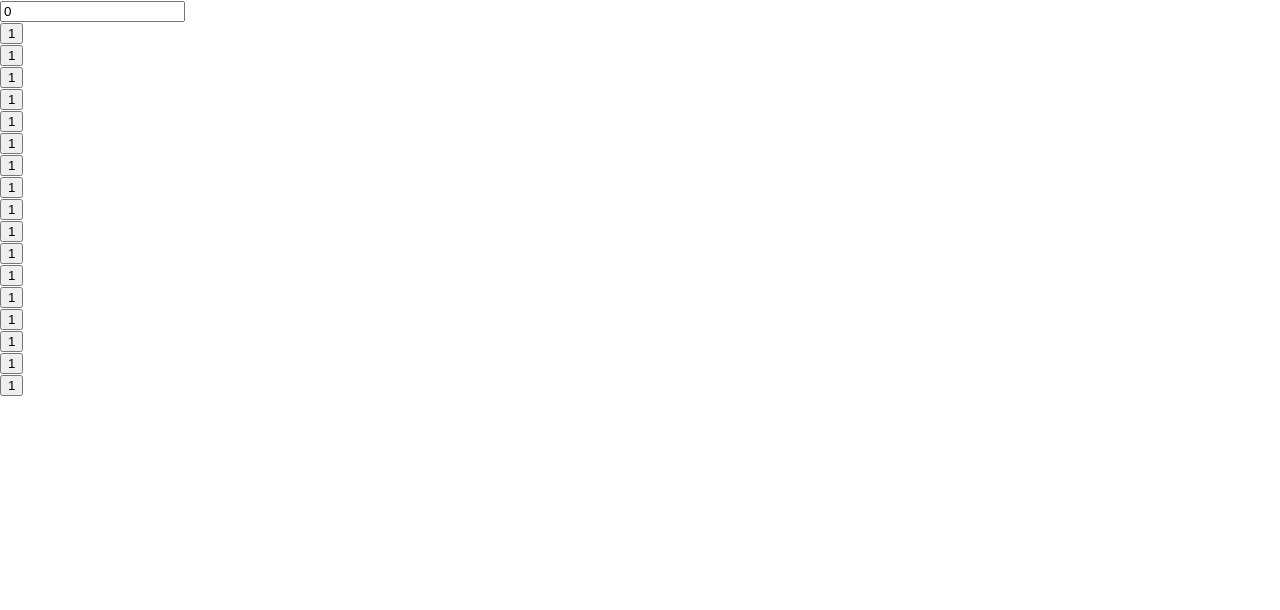
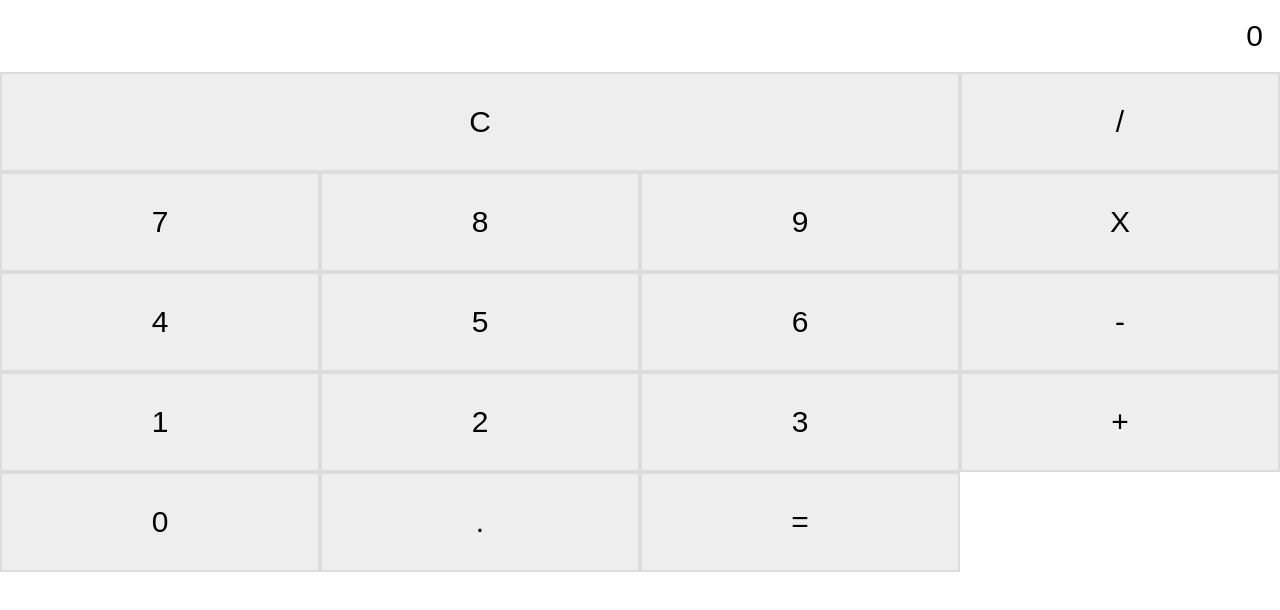
Before and after one commit to alexeiscript/calculator, a React (Create React App) app: page / in a window 1280 px wide. Shown: the top 610 px of the page. Built offline with nearby package versions, Linux system fonts and the light colour scheme.

Commit message:
add styling

```diff
--- a/src/App.js
+++ b/src/App.js
@@ -1,5 +1,6 @@
 import React, {Component} from 'react';
 import Button from './components/Button';
+import './css/style.css';
 
 class App extends Component {
 
@@ -17,12 +18,13 @@ class App extends Component {
   }
 
   addToCurrent = (symbol) => {
-    this.SetState({current: this.state.current + symbol})
+    console.log('symbol');
+    this.setState({current: this.state.current + symbol})
   }
 
   render() {
     const buttons = [
-      {symbol: 'C', cols: 1, action: this.reset},
+      {symbol: 'C', cols: 3, action: this.reset},
       {symbol: '/', cols: 1, action: this.addToCurrent},
       {symbol: '7', cols: 1, action: this.addToCurrent},
       {symbol: '8', cols: 1, action: this.addToCurrent},
@@ -38,14 +40,14 @@ class App extends Component {
       {symbol: '+', cols: 1, action: this.addToCurrent},
       {symbol: '0', cols: 1, action: this.addToCurrent},
       {symbol: '.', cols: 1, action: this.addToCurrent},
-      {symbol: '=', cols: 1, action: this.addToCurrent},
+      {symbol: '=', cols: 1, action: this.addToCurrent}
     ];
     return (
       <div className="App">
         <input className="result" type="text" value={this.state.current} />
 
         {buttons.map((btn, i) => {
-          return <Button symbol={btn.symbol} cols={btn.cols} action={(symbol) => btn.action} />
+          return <Button key={i} symbol={btn.symbol} cols={btn.cols} action={(symbol) => btn.action(symbol)} />
         })}
 
       </div>
--- a/src/components/Button.js
+++ b/src/components/Button.js
@@ -3,8 +3,8 @@ import React, {Component} from 'react';
 class Button extends Component {
     render() {
         return(
-            <div>
-                <button className="calc-button">1</button>
+            <div className={`column-${this.props.cols}`}>
+                <button className={"calc-button"} onClick={() => this.props.action(this.props.symbol)}>{this.props.symbol}</button>
 
             </div>
         );
--- /dev/null
+++ b/src/css/style.css
@@ -0,0 +1,37 @@
+.column-3 {
+    width: 75%;
+    float: left;
+}
+
+.column-2 {
+    width: 50%;
+    float: left;
+}
+
+.column-1 {
+    width: 25%;
+    float: left;
+}
+
+input {
+    height: 70px;
+    width: auto;
+    max-width: 100vw;
+    border: none;
+    text-align: right;
+    float: right;
+    font-size: 30px;
+    margin-right: 15px;
+}
+
+button {
+    cursor: pointer;
+}
+
+button.calc-button {
+    width: 100%;
+    height: 100px;
+    border: 2px solid #ddd;
+    background: #eee;
+    font-size: 30px;
+}
```
